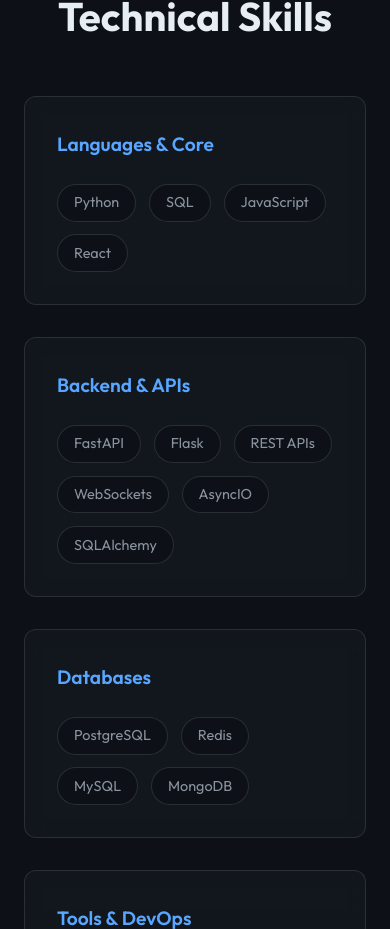
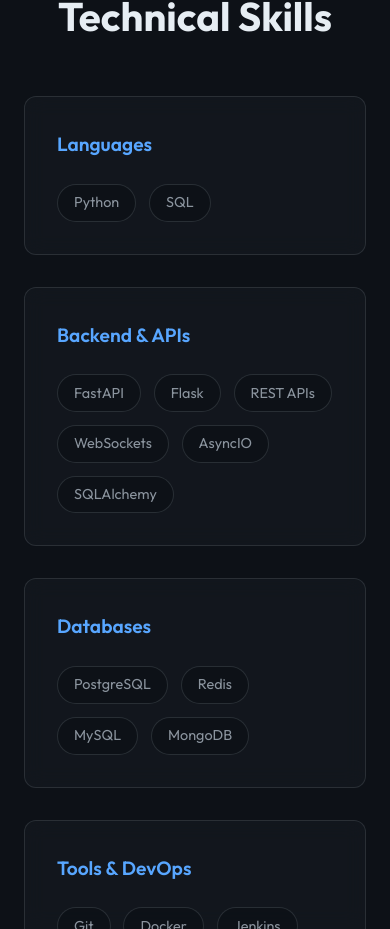
Before and after one commit to alfredd25/Portfolio, a React (Vite) app: page / in a window 390 px wide. Shown: the part 3178-4107 px from the top of the page. Built offline with nearby package versions, Linux system fonts and the light colour scheme; the HTML template or start-up script is replaced by a standard one.

Commit message:
Formatted skills section

```diff
--- a/src/components/Skills.css
+++ b/src/components/Skills.css
@@ -18,7 +18,7 @@
 
 .skills-grid {
   display: grid;
-  grid-template-columns: repeat(auto-fit, minmax(280px, 1fr));
+  grid-template-columns: repeat(2, 1fr);
   gap: 2rem;
 }
 
@@ -70,4 +70,7 @@
   .skills-section {
     padding: 3rem 1.5rem;
   }
+  .skills-grid {
+    grid-template-columns: 1fr;
+  }
 }
--- a/src/components/Skills.tsx
+++ b/src/components/Skills.tsx
@@ -4,8 +4,8 @@
 
 const skillsData = [
   {
-    category: "Languages & Core",
-    items: ["Python", "SQL", "JavaScript", "React"]
+    category: "Languages",
+    items: ["Python", "SQL"]
   },
   {
     category: "Backend & APIs",
```
